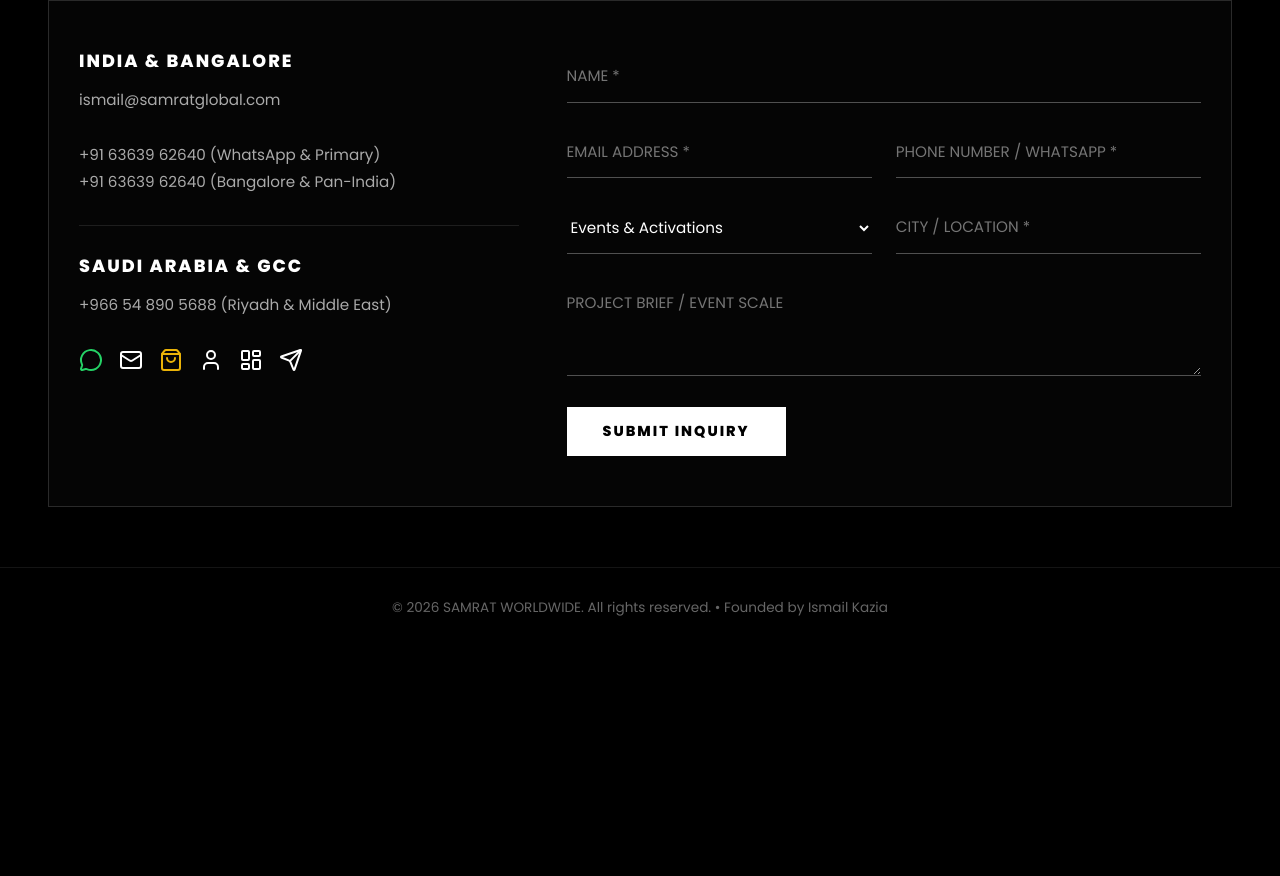
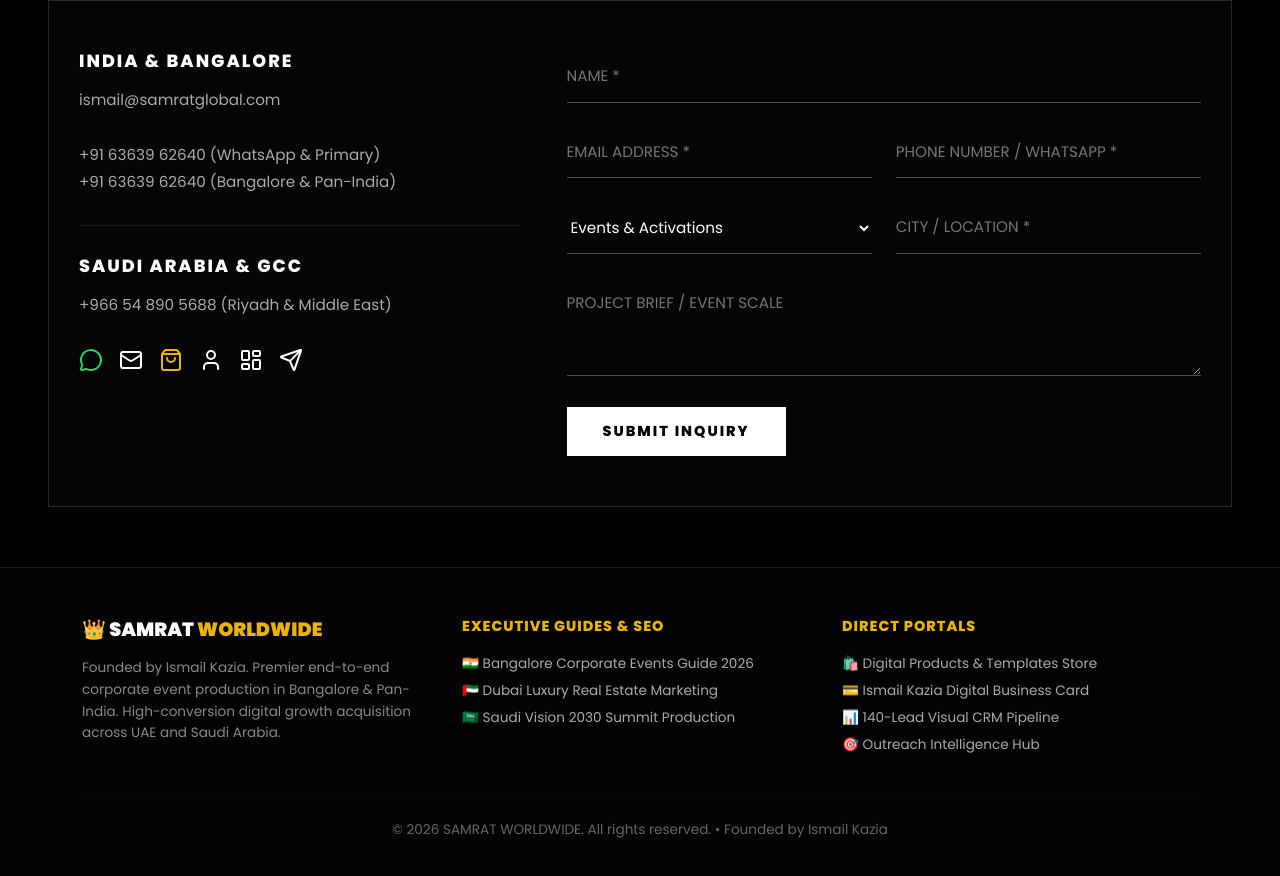
Before and after one commit to ismailkazia302-bot/samrat-global, a website: page index.html in a window 1280 px wide. Shown: the part 4477-5353 px from the top of the page. Before the commit the page ends 5126 px from the top, so only its background shows below. Drawn offline with nearby package versions, Linux system fonts and the light colour scheme.

Commit message:
feat: link SEO executive guides and direct portals in main footer

```diff
--- a/index.html
+++ b/index.html
@@ -955,9 +955,35 @@
   </section>
 
   <!-- Footer -->
-  <footer class="footer-bar text-center">
-    <div class="container">
-      <p class="m-0">&copy; 2026 SAMRAT WORLDWIDE. All rights reserved. • Founded by Ismail Kazia</p>
+  <footer class="footer-bar py-5" style="background:#030303; border-top:1px solid rgba(255,255,255,0.08);">
+    <div class="container text-center">
+      <div class="row text-start mb-4 g-4">
+        <div class="col-md-4">
+          <div style="font-weight:900; font-size:1.2rem; color:#fff; margin-bottom:12px;">👑 SAMRAT <span style="color:#EAB308;">WORLDWIDE</span></div>
+          <p style="font-size:0.85rem; color:#888; line-height:1.6;">
+            Founded by Ismail Kazia. Premier end-to-end corporate event production in Bangalore & Pan-India. High-conversion digital growth acquisition across UAE and Saudi Arabia.
+          </p>
+        </div>
+        <div class="col-md-4">
+          <div style="font-weight:800; font-size:0.9rem; color:#EAB308; text-transform:uppercase; letter-spacing:1px; margin-bottom:12px;">Executive Guides & SEO</div>
+          <ul style="list-style:none; padding:0; font-size:0.85rem; line-height:2;">
+            <li><a href="blog/bangalore-corporate-event-management-guide-2026.html" style="color:#aaa; text-decoration:none;">🇮🇳 Bangalore Corporate Events Guide 2026</a></li>
+            <li><a href="blog/dubai-luxury-real-estate-performance-marketing.html" style="color:#aaa; text-decoration:none;">🇦🇪 Dubai Luxury Real Estate Marketing</a></li>
+            <li><a href="blog/saudi-arabia-vision-2030-business-events.html" style="color:#aaa; text-decoration:none;">🇸🇦 Saudi Vision 2030 Summit Production</a></li>
+          </ul>
+        </div>
+        <div class="col-md-4">
+          <div style="font-weight:800; font-size:0.9rem; color:#EAB308; text-transform:uppercase; letter-spacing:1px; margin-bottom:12px;">Direct Portals</div>
+          <ul style="list-style:none; padding:0; font-size:0.85rem; line-height:2;">
+            <li><a href="products.html" style="color:#aaa; text-decoration:none;">🛍️ Digital Products & Templates Store</a></li>
+            <li><a href="card.html" style="color:#aaa; text-decoration:none;">💳 Ismail Kazia Digital Business Card</a></li>
+            <li><a href="crm_dashboard.html" style="color:#aaa; text-decoration:none;">📊 140-Lead Visual CRM Pipeline</a></li>
+            <li><a href="outreach.html" style="color:#aaa; text-decoration:none;">🎯 Outreach Intelligence Hub</a></li>
+          </ul>
+        </div>
+      </div>
+      <hr style="border-color:rgba(255,255,255,0.06); margin:20px 0;">
+      <p class="m-0" style="font-size:0.85rem; color:#666;">&copy; 2026 SAMRAT WORLDWIDE. All rights reserved. • Founded by Ismail Kazia</p>
     </div>
   </footer>
 
```
